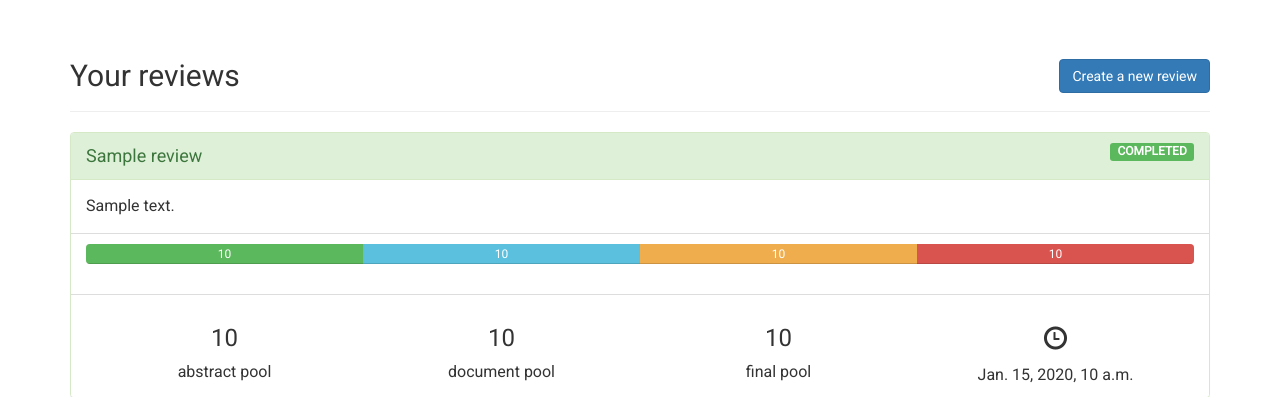
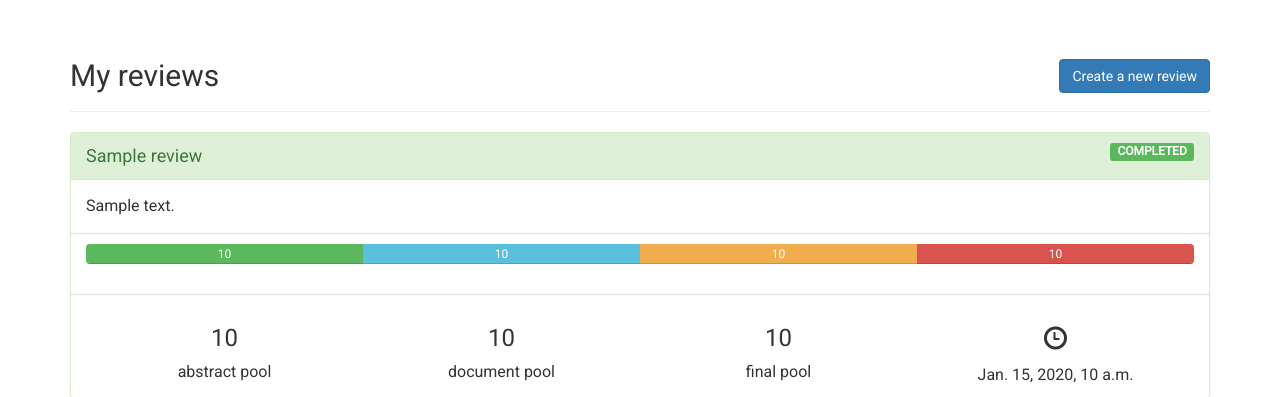
Before and after one commit to iliawnek/SystematicReview, a Django app: page / in a window 1280 px wide. Shown: the part 81-478 px from the top of the page. Run offline with Django 3.2, Linux system fonts and the light colour scheme; a user stored in the database is signed in; tables that the repository leaves empty hold one stand-in row (values such as "Sample post"); some libraries are stand-ins or nearby versions.

Commit message:
Rename index page to "My reviews"

```diff
--- a/templates/sysrev/index.html
+++ b/templates/sysrev/index.html
@@ -2,14 +2,14 @@
 
 {% load staticfiles %} <!-- New line -->
 
-{% block head_title %}Dashboard{% endblock head_title %}
+{% block head_title %}My reviews{% endblock head_title %}
 
 {% block body %}
 
   {% if reviews %}
     <div class="page-header">
       <h2>
-        <span>Your reviews</span>
+        <span>My reviews</span>
         <a class="btn btn-primary pull-right" href={% url 'create' %}>
           Create a new review
         </a>
```
